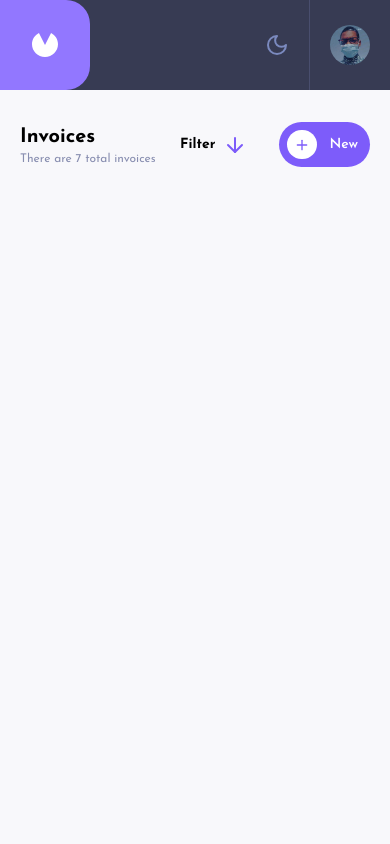
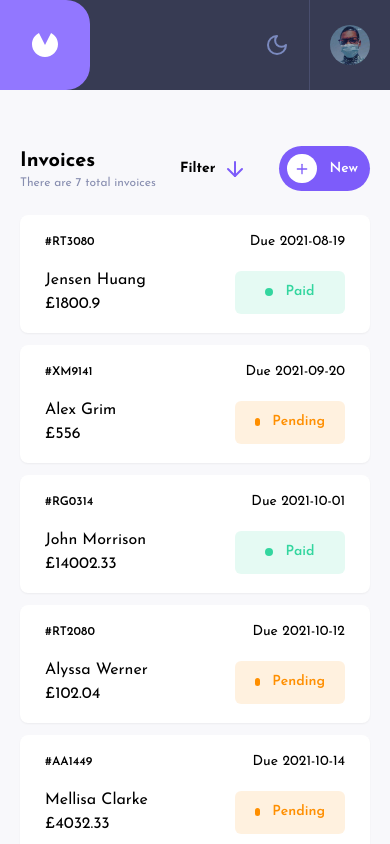
Before and after one commit to Damilola99-web/next-13-invoice-app, a Next.js app: page / in a window 390 px wide. Shown: the top 844 px of the page. Built offline with nearby package versions, Linux system fonts and the light colour scheme.

Commit message:
fixed filter clicking, fixed filterstate, fixed metadata for page seo, styled the invoices for desktop and mobile.

```diff
--- a/src/app/layout.tsx
+++ b/src/app/layout.tsx
@@ -18,7 +18,7 @@ export default function RootLayout({ children }: { children: React.ReactNode })
 			<head></head>
 			<body
 				style={kumbh.style}
-				className={` text-black dark:text-white bg-light-bg dark:bg-dark-bg w-screen min-h-screen`}
+				className={` overflow-x-hidden text-black dark:text-white bg-light-bg dark:bg-dark-bg w-screen min-h-screen`}
 			>
 				<Provider store={store}>
 					<ThemeProvider
--- a/src/app/page.tsx
+++ b/src/app/page.tsx
@@ -1,26 +1,31 @@
+'use client';
 import Header from '@/components/Header';
 
 import { Invoice as InvoiceTYpe } from '@/types/Invoice';
 import type { Metadata } from 'next';
 import { Invoice } from '@/components/Invoice';
+import { useSelector } from 'react-redux';
+import Head from '@/components/Head';
 
-export const metadata: Metadata = {
-	title: 'Rashtech Invoice | Home',
-	description: 'Rashtech Invoice App',
-};
-
-const invoiceList: InvoiceTYpe[] = [];
 
 export default function Home() {
+	// @ts-ignore
+	const { filteredInvoices : invoices } = useSelector((state) => state.invoice);
 	return (
 		<div className=' px-5 py-8 lg:p-20 w-full max-w-[900px] flex flex-col space-y-6'>
+			<Head
+				title='Rashtech Invoice | Home'
+				description='Rashtech Invoice App'
+			/>
 			<Header />
-			{invoiceList.map((invoice) => (
-				<Invoice
-					key={invoice.id}
-					invoice={invoice}
-				/>
-			))}
+			<div className='flex flex-col w-full space-y-3'>
+				{invoices.map((invoice: InvoiceTYpe) => (
+					<Invoice
+						key={invoice.id}
+						invoice={invoice}
+					/>
+				))}
+			</div>
 		</div>
 	);
 }
--- a/src/components/ChildrenContainer.tsx
+++ b/src/components/ChildrenContainer.tsx
@@ -1,12 +1,20 @@
 'use client';
-import { drawerOpen } from '@/data/slices/formDrawer';
-import React from 'react';
-import { useSelector } from 'react-redux';
+
+import { setFilteredInvoices } from '@/data/slices/invoice';
+import React, { useEffect } from 'react';
+import { useDispatch, useSelector } from 'react-redux';
 import FormModal from './FormModal';
 
 export default function ChildrenContainer({ children }: { children: React.ReactNode }) {
 	// @ts-ignore
 	const { formDrawerOpen } = useSelector((state) => state?.drawer);
+	// @ts-ignore
+	const { filter } = useSelector((state) => state.invoice);
+
+	const dispatch = useDispatch();
+	useEffect(() => {
+		dispatch(setFilteredInvoices('filter'));
+	}, [filter]);
 	return (
 		<div className='flex w-full justify-center relative'>
 			{formDrawerOpen && <FormModal />}
--- a/src/components/Filter.tsx
+++ b/src/components/Filter.tsx
@@ -1,29 +1,45 @@
+import { changeFilter } from '@/data/slices/invoice';
 import { Check } from 'lucide-react';
-import React, { Dispatch, SetStateAction, useRef, useState } from 'react';
+import React, { Dispatch, SetStateAction, useEffect, useRef, useState } from 'react';
+import { useDispatch, useSelector } from 'react-redux';
 import useOutsideAlerter from './OutsideAlerter';
 
 export default function Filter({
 	setFilterOpen,
+	textRef,
 }: {
 	setFilterOpen: Dispatch<SetStateAction<boolean>>;
+	textRef: any;
 }) {
 	const filterRef = useRef<HTMLDivElement>();
-	useOutsideAlerter(filterRef, setFilterOpen);
-	const [filter, setFilter] = useState<'paid' | 'pending' | 'draft' | null>(null);
+	useOutsideAlerter(filterRef, textRef, setFilterOpen);
+	// @ts-ignore
+	const { filter } = useSelector((state) => state.invoice);
+
+	const dispatch = useDispatch();
+
 	return (
 		<div
 			// @ts-ignore
 			ref={filterRef}
 			className='absolute bg-white dark:bg-dark-purple shadow-lg p-8 rounded-lg w-[220px] top-12 leftt flex flex-col space-y-2'
 		>
-			<div className='flex space-x-4 items-center'>
+			<div
+				onClick={() => {
+					if (filter === 'paid') {
+						dispatch(changeFilter(null));
+					} else {
+						dispatch(changeFilter('paid'));
+					}
+				}}
+				className='cursor-pointer flex space-x-4 items-center'
+			>
 				<span
 					style={
 						filter === 'paid'
 							? { backgroundColor: '#7d5cfa', borderColor: '#7d5cfa' }
 							: {}
 					}
-					onClick={() => setFilter('paid')}
 					className=' items-center justify-center p-[2px] flex w-4 h-4 rounded hover:border-deep-purple border-[1px] border-grey bg-grey'
 				>
 					{filter === 'paid' && <Check className='text-white font-bold' />}
@@ -31,14 +47,22 @@ export default function Filter({
 				<p className='font-semibold text-sm'>Paid</p>
 			</div>
 
-			<div className='flex space-x-4 items-center'>
+			<div
+				onClick={() => {
+					if (filter === 'pending') {
+						dispatch(changeFilter(null));
+					} else {
+						dispatch(changeFilter('pending'));
+					}
+				}}
+				className='cursor-pointer flex space-x-4 items-center'
+			>
 				<span
 					style={
 						filter === 'pending'
 							? { backgroundColor: '#7d5cfa', borderColor: '#7d5cfa' }
 							: {}
 					}
-					onClick={() => setFilter('pending')}
 					className=' items-center justify-center p-[2px] flex w-4 h-4 rounded hover:border-deep-purple border-[1px] border-grey bg-grey'
 				>
 					{filter === 'pending' && <Check className='text-white font-bold' />}
@@ -46,14 +70,22 @@ export default function Filter({
 				<p className='font-semibold text-sm'>Pending</p>
 			</div>
 
-			<div className='flex space-x-4 items-center'>
+			<div
+				onClick={() => {
+					if (filter === 'draft') {
+						dispatch(changeFilter(null));
+					} else {
+						dispatch(changeFilter('draft'));
+					}
+				}}
+				className='cursor-pointer flex space-x-4 items-center'
+			>
 				<span
 					style={
 						filter === 'draft'
 							? { backgroundColor: '#7d5cfa', borderColor: '#7d5cfa' }
 							: {}
 					}
-					onClick={() => setFilter('draft')}
 					className=' items-center justify-center p-[2px] flex w-4 h-4 rounded hover:border-deep-purple border-[1px] border-grey bg-grey'
 				>
 					{filter === 'draft' && <Check className='text-white font-bold' />}
--- /dev/null
+++ b/src/components/Head.tsx
@@ -0,0 +1,11 @@
+export default function Head({ title, description }: { title: string; description?: string }) {
+	return (
+		<>
+			<title>{title}</title>
+			<meta
+				name='description'
+				content={description}
+			/>
+		</>
+	);
+}
--- a/src/components/Header.tsx
+++ b/src/components/Header.tsx
@@ -1,24 +1,32 @@
 'use client';
 import { setDrawerOpen } from '@/data/slices/formDrawer';
 import { ArrowDown, ArrowDownCircle, ArrowUp, Plus } from 'lucide-react';
-import { useState } from 'react';
-import { useDispatch } from 'react-redux';
+import { useRef, useState } from 'react';
+import { useDispatch, useSelector } from 'react-redux';
 import Filter from './Filter';
 
 export default function Header() {
 	const dispatch = useDispatch();
 	const [filterOpen, setFilterOpen] = useState(false);
+	// @ts-ignore
+	const { filteredInvoices : invoices, filter } = useSelector((state) => state.invoice);
+	const textRef = useRef<HTMLDivElement>();
 
 	return (
 		<div className=' w-full flex justify-between items-center space-x-4'>
 			<div className=' flex flex-col'>
 				<p className='text-xl md:text-3xl font-bold '>Invoices</p>
-				<p className='text-xs lg:text-base text-light-gray'>There are 7 total invoices</p>
+				<p className='text-xs lg:text-base text-light-gray'>
+					There {invoices.length > 1 ? 'are' : 'is'} {invoices.length}{' '}
+					{filter === null ? 'total' : filter} invoice{invoices.length > 1 ? 's' : ''}
+				</p>
 			</div>
 			<div className=' flex space-x-8 items-center'>
 				<div
+					// @ts-ignore
+					ref={textRef}
 					onClick={(e) => {
-						setFilterOpen(true);
+						setFilterOpen(!filterOpen);
 					}}
 					className='relative flex space-x-2 items-center'
 				>
@@ -35,7 +43,12 @@ export default function Header() {
 							}
 						/>
 					</span>
-					{filterOpen && <Filter setFilterOpen={setFilterOpen} />}
+					{filterOpen && (
+						<Filter
+							textRef={textRef}
+							setFilterOpen={setFilterOpen}
+						/>
+					)}
 				</div>
 				<div
 					onClick={() => dispatch(setDrawerOpen(true))}
--- a/src/components/Invoice.tsx
+++ b/src/components/Invoice.tsx
@@ -1,6 +1,28 @@
 import { Invoice as InvoiceType } from '@/types/Invoice';
+import { ArrowRight } from 'lucide-react';
 import Link from 'next/link';
+import StatusButton from './StatusButton';
 
 export const Invoice = ({ invoice }: { invoice: InvoiceType }) => {
-	return <Link href={`/invoice/${invoice.id}`}>hey</Link>;
+	return (
+		<Link href={`/invoice/${invoice.id}`}>
+			<div className=' space-y-4 flex-col md:flex-row flex md:space-x-3 justify-between items-center w-full py-4 px-6 bg-white dark:bg-dark-dark-purple border-[1px] transition-all duration-300 hover:border-purple border-transparent rounded-lg shadow-sm '>
+				<div className='w-full flex justify-between md:space-x-4 md:justify-normal items-center'>
+					<p className='text-xs font-semibold'>#{invoice.id}</p>
+					<p className='text-sm'>Due {invoice.paymentDue}</p>
+					<p className='hidden md:flex pl-8'>{invoice.clientName}</p>
+				</div>
+				<div className='flex md:justify-end md:items-center md:self-end md:space-x-8 justify-between w-full'>
+					<div className=' flex flex-col md:flex-row'>
+						<p className='md:hidden'>{invoice.clientName}</p>
+						<p>£{invoice.total}</p>
+					</div>
+					<div className=' flex space-x-5 items-center'>
+						<StatusButton status={invoice.status} />
+						<ArrowRight className='hidden md:flex text-deep-purple' />
+					</div>
+				</div>
+			</div>
+		</Link>
+	);
 };
--- a/src/components/OutsideAlerter.tsx
+++ b/src/components/OutsideAlerter.tsx
@@ -3,13 +3,21 @@ import { useEffect, Ref, Dispatch, SetStateAction } from 'react';
 /**
  * Hook that alerts clicks outside of the passed ref
  */
-export default function useOutsideAlerter(ref: any, action: Dispatch<SetStateAction<boolean>>) {
+export default function useOutsideAlerter(
+	ref: any,
+	textRef: any,
+	action: Dispatch<SetStateAction<boolean>>
+) {
 	useEffect(() => {
 		/**
 		 * Alert if clicked on outside of element
 		 */
 		function handleClickOutside(event: Event) {
-			if (ref?.current && !ref?.current.contains(event.target)) {
+			if (
+				ref?.current &&
+				!ref?.current.contains(event.target) &&
+				!textRef?.current.contains(event.target)
+			) {
 				action(false);
 			}
 		}
--- /dev/null
+++ b/src/components/StatusButton.tsx
@@ -0,0 +1,44 @@
+import React from 'react';
+
+export default function StatusButton({ status }: { status: 'paid' | 'pending' | 'draft' }) {
+	if (status === 'paid') {
+		return (
+			<button
+				style={{ backgroundColor: '#33d69f20' }}
+				className='flex space-x-3 justify-center items-center text-center text-greeen w-[110px] h-[43px] px-5 py-2 rounded-md'
+			>
+				<span className=' w-2 h-2 rounded-full bg-greeen'></span>
+				<p className='text-sm font-semibold'>Paid</p>
+			</button>
+		);
+	}
+	if (status === 'pending') {
+		return (
+			<button
+				style={{ backgroundColor: '#ff8f0020' }}
+				className='flex space-x-3 justify-center items-center text-center text-orange w-[110px] h-[43px] px-5 py-2 rounded-md'
+			>
+				<span className=' w-2 h-2 rounded-full bg-orange'></span>
+				<p className='text-sm font-semibold'>Pending</p>
+			</button>
+		);
+	}
+	if (status === 'draft') {
+		return (
+			<button className='flex space-x-3 justify-center items-center text-center text-grey w-[110px] h-[43px] px-5 py-2 rounded-md dark:bg-grey/10 bg-dark-purple/10'>
+				<span className=' w-2 h-2 rounded-full bg-black dark:bg-grey'></span>
+				<p className=' text-black dark:text-grey text-sm font-semibold'>Draft</p>
+			</button>
+		);
+	} else {
+		return (
+			<button
+				style={{ backgroundColor: '#dfe3fa10' }}
+				className='flex space-x-3 justify-center items-center text-center text-grey w-[110px] h-[43px] px-5 py-2 rounded-md'
+			>
+				<span className=' w-2 h-2 rounded-full bg-grey'></span>
+				<p>Draft</p>
+			</button>
+		);
+	}
+}
--- a/src/data/slices/invoice.ts
+++ b/src/data/slices/invoice.ts
@@ -1,17 +1,39 @@
 import { Invoice } from '@/types/Invoice';
 import { createSlice } from '@reduxjs/toolkit';
+import { useEffect } from 'react';
 import invoices from '../data.json';
 
-const initialState = { invoices };
+const initialState: {
+	invoices: Invoice[];
+	filter: null | 'pending' | 'draft' | 'paid';
+	filteredInvoices: Invoice[];
+} = {
+	// @ts-ignore
+	invoices,
+	filter: null,
+	// @ts-ignore
+	filteredInvoices: invoices,
+};
 
 const invoiceSlice = createSlice({
 	name: 'invoice',
 	initialState,
 	reducers: {
-		addInvoice(state, action) {},
+		changeFilter(state, action) {
+			state.filter = action.payload;
+		},
+		setFilteredInvoices(state, action) {
+			if (state.filter) {
+				state.filteredInvoices = state.invoices.filter(
+					(invoice) => invoice.status === state.filter
+				);
+			} else {
+				state.filteredInvoices = state.invoices;
+			}
+		},
 	},
 });
 
 export default invoiceSlice.reducer;
-export const getInvoiceList = (state: { invoices: Invoice[] }) => state.invoices;
-export const { addInvoice } = invoiceSlice.actions;
+
+export const { changeFilter, setFilteredInvoices } = invoiceSlice.actions;
--- a/src/styles/globals.css
+++ b/src/styles/globals.css
@@ -43,6 +43,7 @@
 
 }
 
+
 .leftt {
 
     left: calc(50% - 110px);
--- a/src/types/Invoice.ts
+++ b/src/types/Invoice.ts
@@ -1,6 +1,8 @@
 export interface Invoice {
 	id: string;
-	createdAt: Date;
+	createdAt: string;
+	paymentDue?: string;
+	paymentTerms?: number;
 	description: string;
 	clientName: string;
 	clientEmail: string;
```
